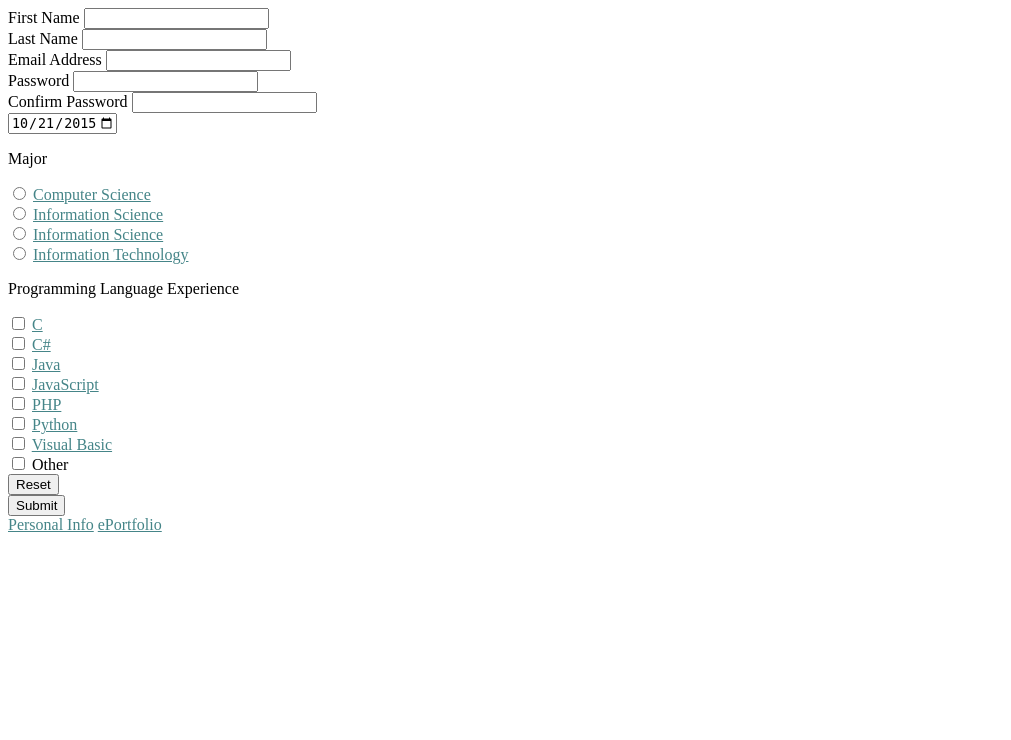
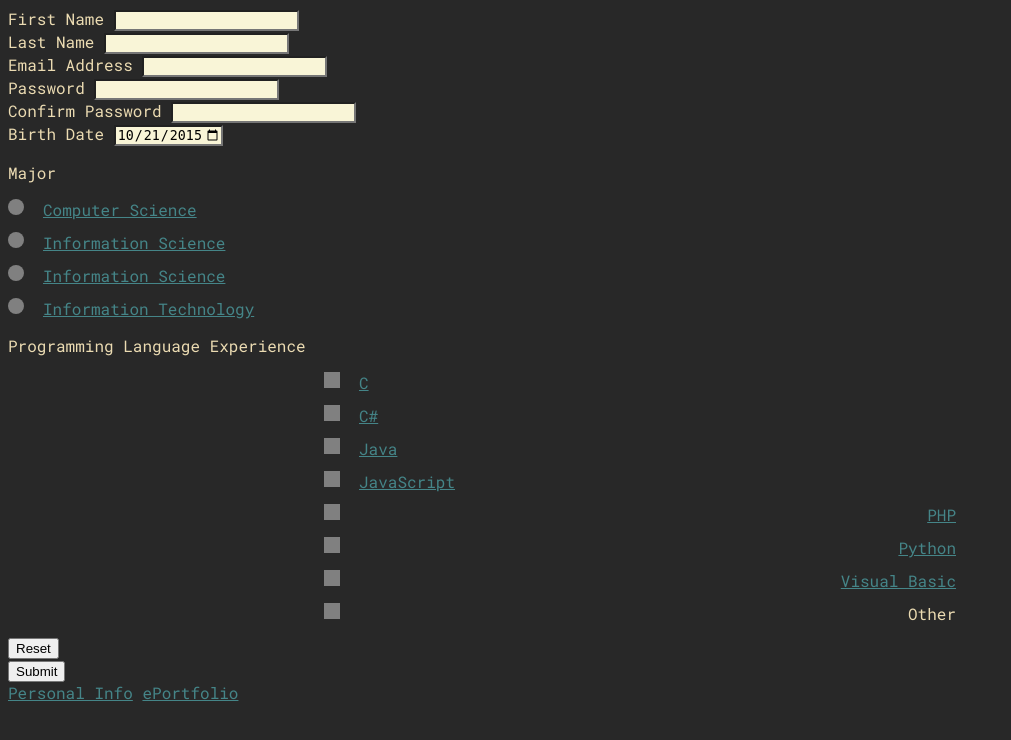
Before and after one commit to joshtaylora/cop4813, a PHP site: page /project1/account.html in a window 1280 px wide. Shown: the top 740 px of the page, without its empty margins (0-1011 px from the left). Run offline with PHP 8.4, Linux system fonts and the light colour scheme.

Commit message:
Added css

```diff
--- a/public_html/css/mySite.css
+++ b/public_html/css/mySite.css
@@ -9,6 +9,12 @@
 @import url('https://fonts.googleapis.com/css2?family=Roboto+Mono&display=swap');
 /* --------------------------------------------------------------------------------------------------------------------- */
 /* -------------------------------------------------- Style for all pages ---------------------------------------------- */
+body {
+    background-color: #282828;
+    color: #ebdbb2;
+    font-family: 'Roboto Mono', monospace;
+}
+
 a:link {
     color: #458588;
 }
@@ -17,6 +23,7 @@ a:visited {
 }
 /* --------------------------------------------------------------------------------------------------------------------- */
 /* ------------------------------------------Style for Personal page (index.html)--------------------------------------- */
+/* --------------------------------------------------------------------------------------------------------------------- */
 h1.personal_header {
     color: #fe8019;
     font-family: 'Roboto Mono', monospace;
@@ -58,7 +65,8 @@ h2.education {
 }
 
 /* --------------------------------------------------------------------------------------------------------------------- */
-/* ----------------------------------------Style for Schedule page (schedule.html)-------------------------------------- */
+/* --------------------------------------- Style for Schedule page (schedule.html) ------------------------------------- */
+/* --------------------------------------------------------------------------------------------------------------------- */
 .schedule_body {
     background-color: #282828;
     color: #ebdbb2;
@@ -92,3 +100,118 @@ h2.schedule_h2 {
 .ol_level1 {
     text-align left;
 }
+
+
+/* --------------------------------------------------------------------------------------------------------------------- */
+/* --------------------------------------- Style for Account page (account.html) --------------------------------------- */
+/* --------------------------------------------------------------------------------------------------------------------- */
+
+
+.text_inp {
+    background-color: #f9f5d7;
+}
+
+/* separate programming language radio buttons into two columns */
+.prog_lang {
+    text-align: center;
+    margin: auto;
+    width: 50%;
+}
+
+.radio_1thru4 {
+    text-align: left;
+}
+
+.radio_5thru8 {
+    text-align: right;
+}
+
+/* Create custom radio buttons for Majors */
+.major_radio {
+    display: block;
+    position: relative;
+    padding-left: 35px;
+    margin-bottom: 12px;
+    cursor: pointer;
+    font-size: 16px;
+    -webkit-user-select: none;
+    -moz-user-select: none;
+    -ms-user-select: none;
+    user-select: none;
+}
+
+
+.major_radio input {
+    position: absolute;
+    opacity: 0;
+    cursor: pointer;
+}
+
+
+.radio_check {
+    position: absolute;
+    top: 0;
+    left: 0;
+    height: 16px;
+    width: 16px;
+    background-color: grey;
+    border-radius: 50%;
+}
+
+
+.major_radio input:checked ~ .radio_check {
+    background-color: green;
+}
+
+.major_radio input:checked ~ .radio_check:after {
+    display: block;
+}
+
+/* Create custom checkbox buttons for Programming languages */
+
+/* Create a custom checkbox label */
+.prog_lang_label {
+    display: block;
+    position: relative;
+    padding-left: 35px;
+    margin-bottom: 12px;
+    cursor: pointer;
+    font-size: 16px;
+    -webkit-user-select: none;
+    -moz-user-select: none;
+    -ms-user-select: none;
+    user-select: none;
+}
+
+/* hide the default checkbox */
+.prog_lang_label input {
+    position: absolute;
+    opacity: 0;
+    cursor: pointer;
+    height: 0;
+    width: 0;
+}
+
+/* create custom checkmark */
+.checkmark {
+    position: absolute;
+    top: 0;
+    left: 0;
+    height: 16px;
+    width: 16px;
+    background-color: grey;
+}
+
+/* set the background of the selected checkboxes to blue */
+.prog_lang_label input:checked ~ .checkmark {
+    background-color: blue;
+}
+
+.prog_lang_label input:checked ~ .checkmark:after {
+    display: black;
+}
+
+/* set the background of the unseleccted checkboxes to grey */
+.prog_lang_label .checkmark:after {
+    background-color: grey;
+}
--- a/public_html/project1/account.html
+++ b/public_html/project1/account.html
@@ -10,77 +10,100 @@
 <body>
     <form action="https://unfinishedbusiness.app/alert.php" method="post">
         <div>
-            <label for="fName">First Name</label>
-            <input type="text" id="fName" name="first_name">
+            <label for="fName">First Name
+                <input class="text_inp" type="text" id="fName" name="first_name">
+            </label><br>
+            <label for="lName">Last Name
+                <input class="text_inp" type="text" id="lName" name="last_name">
+            </label><br>
+            <label for="eMail">Email Address
+                <input class="text_inp" type="text" id="eMail" name="email_address">
+            </label><br>
+            <label for="password">Password
+                <input class="text_inp" type="password" id="password" name="password">
+            </label><br>
+            <label for="confPass">Confirm Password
+                <input class="text_inp" type="password" id="confPass" name="confirm_password">
+            </label><br>
+            <label for="bdate">Birth Date
+                <input class="text_inp" type="date" id="bdate" min="1970-01-01" max="2025-12-31" value="2015-10-21">
+            </label>
+        </div>
+        <p id="major_p">Major</p>
+        <div>
+            <label class="major_radio" for="compSci"><a href="https://www.unf.edu/ccec/computing/Computer_Science_Program.aspx" target="_blank">Computer Science</a>
+                <input type="radio" name="major" id="compSci" value="ComputerScience">
+                <span class="radio_check"></span>
+            </label>
         </div>
         <div>
-            <label for="lName">Last Name</label>
-            <input type="text" id="lName" name="last_name">
+            <label class="major_radio" for="infoSci"><a href="https://www.unf.edu/ccec/computing/Information_Science_Program.aspx" target="_blank">Information Science</a>
+                <input type="radio" name="major" id="infoSci" value="InformationScience">
+                <span class="radio_check"></span>
+            </label>
         </div>
         <div>
-            <label for="eMail">Email Address</label>
-            <input type="text" id="eMail" name="email_address">
+            <label class="major_radio" for="infoSys"><a href="https://www.unf.edu/ccec/computing/Information_Science_Program.aspx" target="_blank">Information Science</a>
+                <input type="radio" name="major" id="infoSys" value="InformationSystems">
+                <span class="radio_check"></span>
+            </label>
         </div>
         <div>
-            <label for="password">Password</label>
-            <input type="password" id="password" name="password">
-        </div>
-        <div>
-            <label for="confPass">Confirm Password</label>
-            <input type="password" id="confPass" name="confirm_password">
-        </div>
-        <div>
-            <input type="date" min="1970-01-01" max="2025-12-31" value="2015-10-21">
-        </div>
-        <p>Major</p>
-        <div>
-            <input type="radio" name="major" id="compSci" value="ComputerScience">
-            <label for="compSci"><a href="https://www.unf.edu/ccec/computing/Computer_Science_Program.aspx" target="_blank">Computer Science</a></label>
-        </div>
-        <div>
-            <input type="radio" name="major" id="infoSci" value="InformationScience">
-            <label for="infoSci"><a href="https://www.unf.edu/ccec/computing/Information_Science_Program.aspx" target="_blank">Information Science</a></label>
-        </div>
-        <div>
-            <input type="radio" name="major" id="infoSys" value="InformationSystems">
-            <label for="infoSys"><a href="https://www.unf.edu/ccec/computing/Information_Science_Program.aspx" target="_blank">Information Science</a></label>
-        </div>
-        <div>
+            <label class="major_radio" for="infoTech"><a href="https://www.unf.edu/ccec/computing/Information_Technology_Program.aspx" target="_blank">Information Technology</a>
                 <input type="radio" name="major" id="infoTech" value="InformationTechnology">
-            <label for="infoTech"><a href="https://www.unf.edu/ccec/computing/Information_Technology_Program.aspx" target="_blank">Information Technology</a></label>
+                <span class="radio_check"></span>
+            </label>
         </div>
         <p>Programming Language Experience</p>
-        <div>
+        <div class="prog_lang">
+                <div class="radio_1thru4">
+                    <label class="prog_lang_label" for="c"><a href="https://en.wikipedia.org/wiki/C_(programming_language)" target="_blank">C</a>
                         <input type="checkbox" name="programming" id="c" value="C">
-            <label for="c"><a href="https://en.wikipedia.org/wiki/C_(programming_language)" target="_blank">C</a></label>
+                        <span class="checkmark"></span>
+                    </label>
                 </div>
-        <div>
+                <div class="radio_1thru4">
+                    <label class="prog_lang_label" for="cSharp"><a href="https://en.wikipedia.org/wiki/C_Sharp_(programming_language)" target="_blank">C#</a>
                         <input type="checkbox" name="programming" id="cSharp" value="C#">
-            <label for="cSharp"><a href="https://en.wikipedia.org/wiki/C_Sharp_(programming_language)" target="_blank">C#</a></label>
+                        <span class="checkmark"></span>
+                    </label>
                 </div>
-        <div>
+                <div class="radio_1thru4">
+                    <label class="prog_lang_label" for="java"><a href="https://en.wikipedia.org/wiki/Java_(programming_language)" target="_blank">Java</a>
                         <input type="checkbox" name="programming" id="java" value="Java">
-            <label for="java"><a href="https://en.wikipedia.org/wiki/Java_(programming_language)" target="_blank">Java</a></label>
+                        <span class="checkmark"></span>
+                    </label>
                 </div>
-        <div>
+                <div class="radio_1thru4">
+                    <label class="prog_lang_label" for="javascript"><a href="https://en.wikipedia.org/wiki/JavaScript" target="_blank">JavaScript</a>
                         <input type="checkbox" name="programming" id="javascript" value="JavaScript">
-            <label for="javascript"><a href="https://en.wikipedia.org/wiki/JavaScript" target="_blank">JavaScript</a></label>
+                        <span class="checkmark"></span>
+                    </label>
                 </div>
-        <div>
+                <div class="radio_5thru8">
+                    <label class="prog_lang_label" for="php"><a href="https://en.wikipedia.org/wiki/PHP" target="_blank">PHP</a>
                         <input type="checkbox" name="programming" id="php" value="PHP">
-            <label for="php"><a href="https://en.wikipedia.org/wiki/PHP" target="_blank">PHP</a></label>
+                        <span class="checkmark"></span>
+                    </label>
                 </div>
-        <div>
+                <div class="radio_5thru8">
+                    <label class="prog_lang_label" for="python"><a href="https://en.wikipedia.org/wiki/Python_(programming_language)" target="_blank">Python</a>
                         <input type="checkbox" name="programming" id="python" value="Python">
-            <label for="python"><a href="https://en.wikipedia.org/wiki/Python_(programming_language)" target="_blank">Python</a></label>
+                        <span class="checkmark"></span>
+                    </label>
                 </div>
-        <div>
+                <div class="radio_5thru8">
+                    <label class="prog_lang_label" for="visBasic"><a href="https://en.wikipedia.org/wiki/Visual_Basic" target="_blank">Visual Basic</a>
                         <input type="checkbox" name="programming" id="visBasic" value="Visual_Basic">
-            <label for="visBasic"><a href="https://en.wikipedia.org/wiki/Visual_Basic" target="_blank">Visual Basic</a></label>
+                        <span class="checkmark"></span>
+                    </label>
                 </div>
-        <div>
+                <div class="radio_5thru8">
+                    <label class="prog_lang_label" for="other">Other
                         <input type="checkbox" name="programming" id="other" value="Other">
-            <label for="other">Other</label>
+                        <span class="checkmark"></span>
+                    </label>
+                </div>
         </div>
         <div>
             <input type="reset" id="rst">
```
Also changed, not shown: public_html/index.html (line endings or trailing spaces), public_html/project1/index.html (line endings or trailing spaces), public_html/project1/schedule.html (line endings or trailing spaces). Lines whose indentation alone changed are shown as unchanged.
